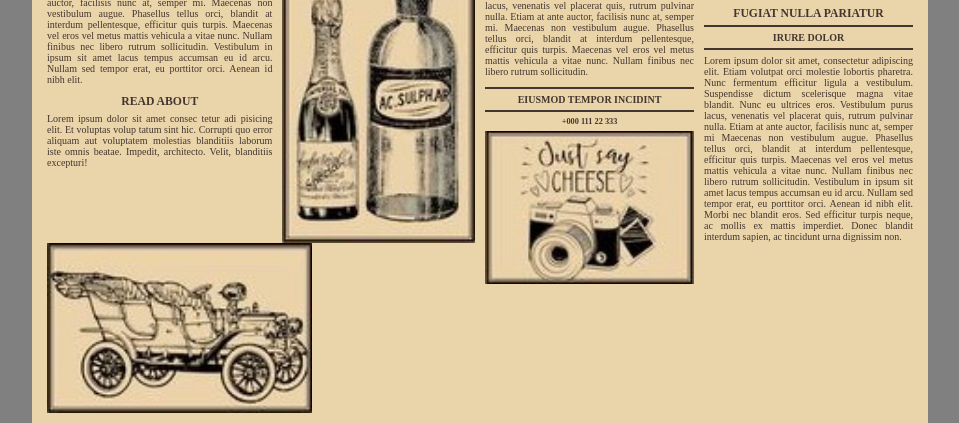
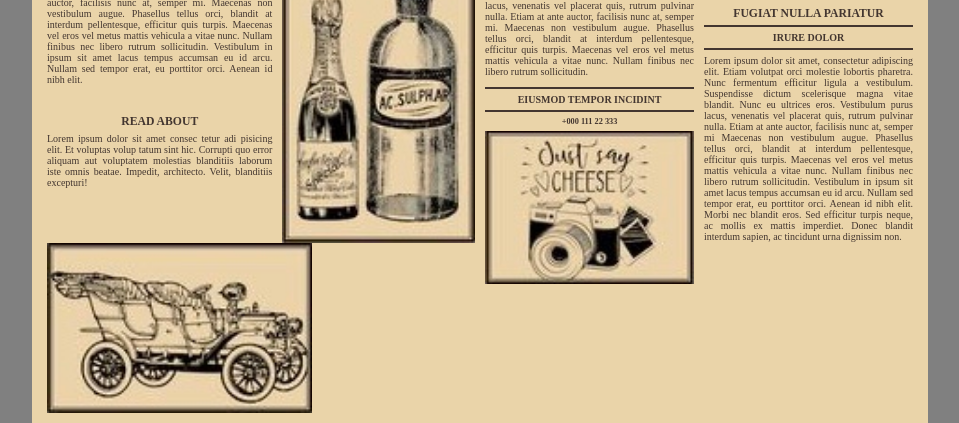
Before and after one commit to raulgaliciab/Old-Newspaper, a plain HTML site: page index.html in a window 1280 px wide. Shown: the part 520-943 px from the top of the page, without its empty margins (160-1119 px from the left). Drawn offline with Linux system fonts and the light colour scheme; a web font is replaced by a local one.

Commit message:
Correccion de estilos

```diff
--- a/css/styles.css
+++ b/css/styles.css
@@ -90,6 +90,9 @@ p {
 .img--center {
   width: 100%;
 }
+.content__column-1--notice-3 {
+  margin-top: 30px;
+}
 .content__column-1--notice-1 img {
   width: 62%;
 }
```
